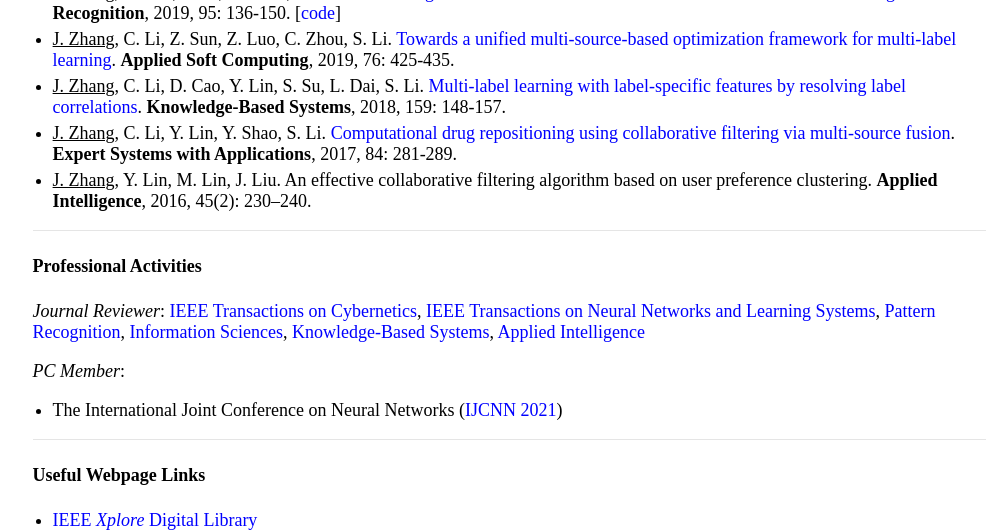
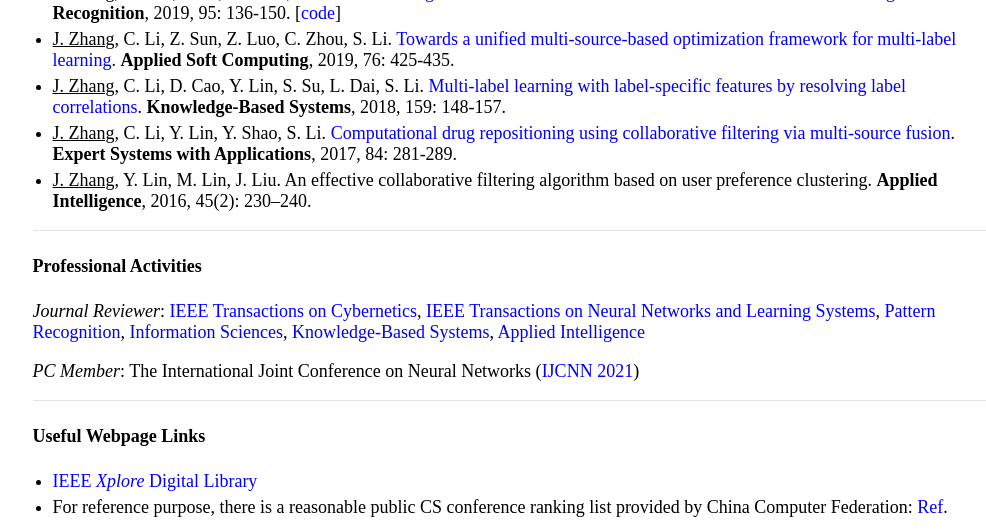
Before and after one commit to jiazhang-ml/jiazhang-ml.github.io, a Jekyll site: the page built from index.md, in a window 1280 px wide and 900 px high, scrolled down 710 px, cut to the strip 0-532 px from the top of the window. Shown: the whole strip, without its empty margins (121-1107 px from the left). Built offline with Jekyll 4.4.1, drawn with Linux system fonts in a browser that asks for light colours.

```diff
--- a/index.md
+++ b/index.md
@@ -33,8 +33,7 @@ I have a few recent manuscripts available on-line: ( More Publications in [[Goog
 #### Professional Activities
 *Journal Reviewer*: [IEEE Transactions on Cybernetics](https://mc.manuscriptcentral.com/cyb-ieee), [IEEE Transactions on Neural Networks and Learning Systems](https://mc.manuscriptcentral.com/tnnls), [Pattern Recognition](https://www.journals.elsevier.com/pattern-recognition/), [Information Sciences](https://www.journals.elsevier.com/information-sciences), [Knowledge-Based Systems](https://www.journals.elsevier.com/knowledge-based-systems), [Applied Intelligence](https://www.editorialmanager.com/apin/Default.aspx)
 
-*PC Member*:
-* The International Joint Conference on Neural Networks ([IJCNN 2021](https://www.ijcnn.org/))
+*PC Member*: The International Joint Conference on Neural Networks ([IJCNN 2021](https://www.ijcnn.org/))
 
 ---
 
```
